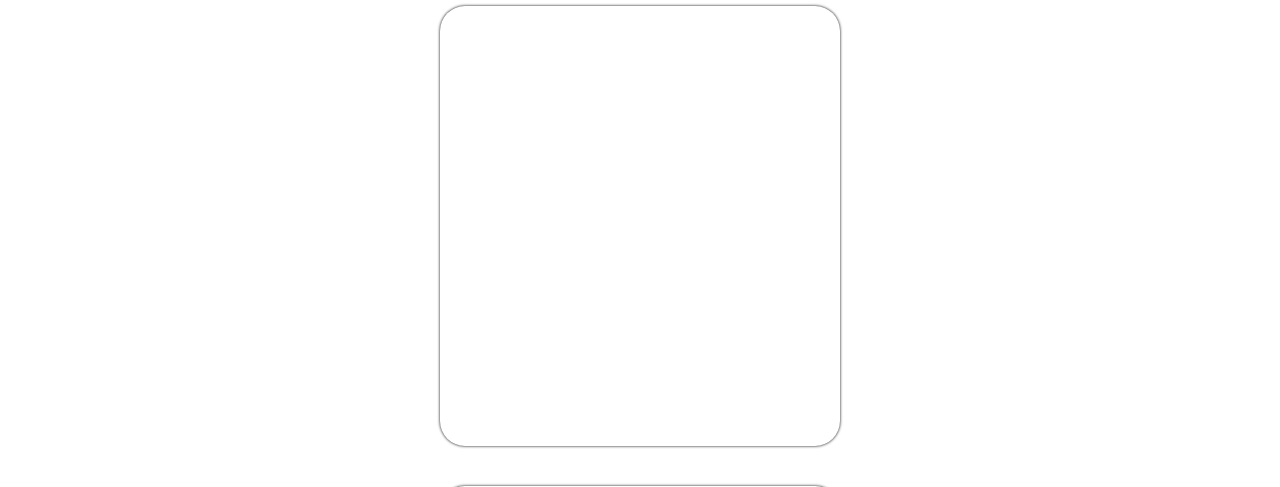
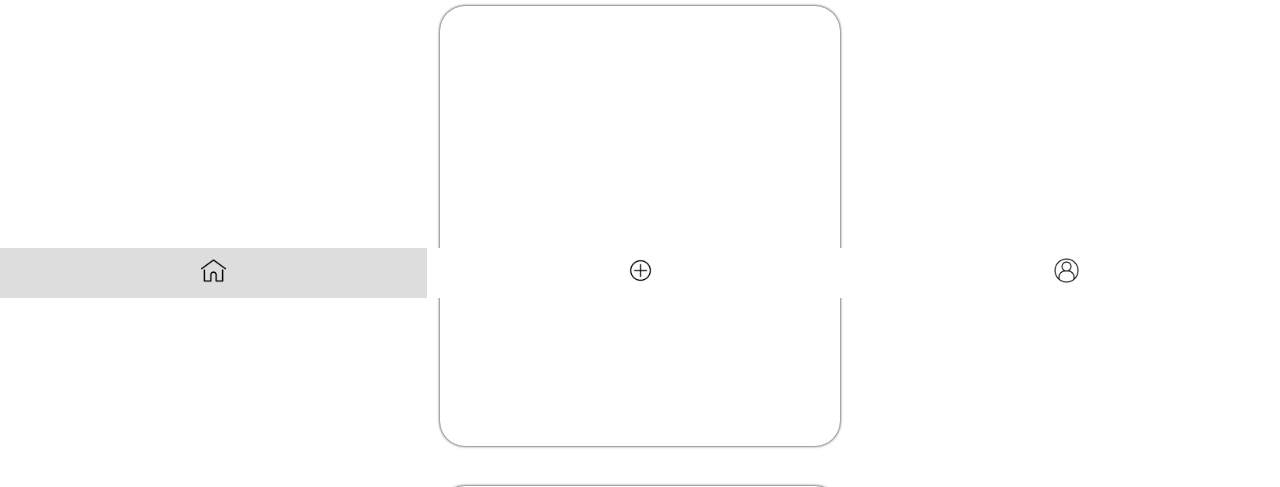
Before and after one commit to theresiatawk/CSC443_InstagramLike_Website, a PHP site: page /stream.html in a window 1280 px wide. Shown: the part 502-989 px from the top of the page. Run offline with PHP 8.4, Linux system fonts and the light colour scheme.

Commit message:
Implementing Navigation Bar

```diff
--- a/Frontend/stream.html
+++ b/Frontend/stream.html
@@ -27,18 +27,29 @@
       </div>
       <div class="caption">
         <p>Better Days Together at the beach</p>
-    </div>
-      <div class = "flex-row">
+      </div>
+      <div class="flex-row">
         <div class="heart-img">
-            <img src="./Assets/empty_heart.png" width="20px" height="20px" />
+          <img src="./Assets/empty_heart.png" width="20px" height="20px" />
         </div>
         <div class="comment-img">
-            <img src="./Assets/comment.png" width="25px" height="25px" />
+          <img src="./Assets/comment.png" width="25px" height="25px" />
         </div>
       </div>
     </div>
     <div class="image-card"></div>
     <div class="image-card"></div>
     <div class="image-card"></div>
+    <div class="navbar">
+        <div class = active>
+            <img src="./Assets/home.png" width="25px" height="25px" />
+        </div>
+        <div>
+            <img src="./Assets/plus.png" width="25px" height="25px" />
+        </div>
+        <div>
+            <img src="./Assets/user.png" width="25px" height="25px" />
+        </div>
+    </div>
   </body>
 </html>
--- a/Frontend/style.css
+++ b/Frontend/style.css
@@ -182,3 +182,31 @@
 .img {
   width: 100%;
 }
+.navbar {
+  overflow: hidden;
+  background-color: #ffffff;
+  position: fixed;
+  bottom: 0;
+  display:flex;
+  width: 100%;
+}
+
+.navbar div {
+  float: left;
+  color: black;
+  text-align: center;
+  padding: 10px 16px;
+  text-decoration: none;
+  font-size: 17px;
+  flex: 3;
+}
+
+.navbar div:hover {
+  background: #ddd;
+  color: black;
+}
+
+.navbar div.active {
+  background: #ddd;
+  color: black;
+}
```
Also changed, not shown: Frontend/Assets/home.png (added), Frontend/Assets/plus.png (added), Frontend/Assets/user.png (added).
